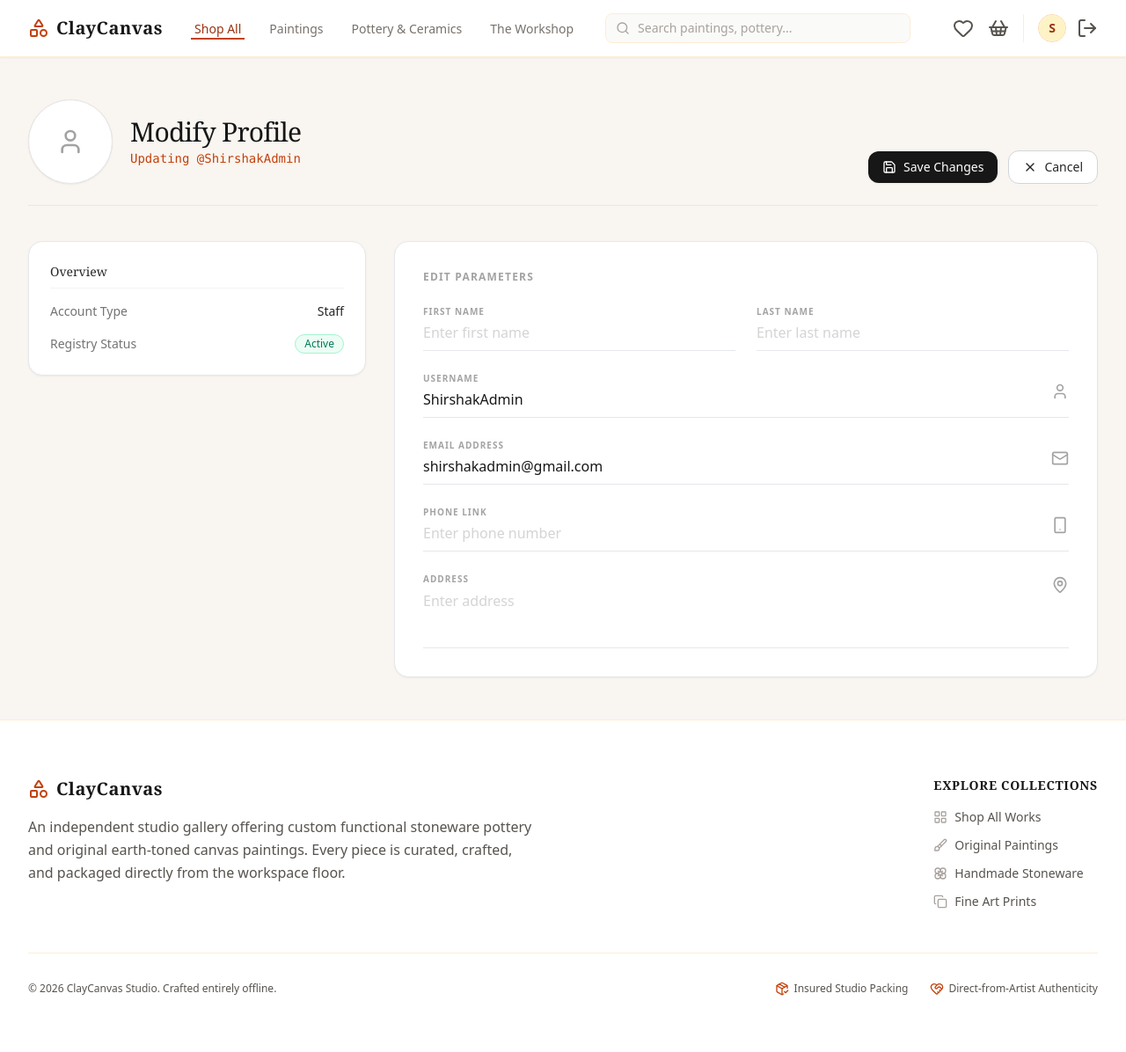
After one commit to bipinjlimbu/B2C-E-Commerce---Django-Project-II, a Django app: page /profile/edit/ in a window 1280 px wide. The commit adds this page. Shown: the whole page at 88% size. Run offline with Django 5.2, Linux system fonts and the light colour scheme; a user stored in the database is signed in.

Commit message:
Edit Profile Page Added

```diff
--- /dev/null
+++ b/cc_project/cc_app/templates/main/edit_profile_page.html
@@ -0,0 +1,147 @@
+<!DOCTYPE html>
+<html lang="en">
+<head>
+    <meta charset="UTF-8">
+    <meta name="viewport" content="width=device-width, initial-scale=1.0">
+    <title>Edit Profile | ClayCanvas</title>
+    {% load static %}
+    <link href="{% static 'css/styles.css' %}" rel="stylesheet" />
+</head>
+<body class="bg-[#f9f5f0] font-sans min-h-screen flex flex-col text-neutral-900">
+
+    {% include 'components/_navbar.html' %}
+
+    {% include 'components/_messages.html' %}
+
+    <main class="flex-grow max-w-7xl w-full mx-auto px-4 py-12 sm:px-6 lg:px-8">
+        <form method="POST" enctype="multipart/form-data">
+            {% csrf_token %}
+
+            <div class="mb-10 flex flex-col sm:flex-row sm:items-end sm:justify-between gap-6 pb-6 border-b border-gray-200">
+                <div class="flex items-center gap-5">
+                    <div class="relative w-24 h-24 shrink-0 group">
+                        <div class="absolute inset-0 bg-orange-700 rounded-full rotate-6 opacity-10 group-hover:rotate-12 transition-transform"></div>
+                        <div class="relative w-24 h-24 rounded-full bg-white border border-gray-200 overflow-hidden flex items-center justify-center text-neutral-400 shadow-sm">
+                            {% if user.profile_picture %}
+                                <img src="{{ user.profile_picture.url }}" alt="{{ user.username }}" class="w-full h-full object-cover opacity-90">
+                            {% else %}
+                                <i data-lucide="user" class="w-8 h-8"></i>
+                            {% endif %}
+                            <label for="profile_picture" class="absolute inset-0 bg-neutral-900/70 flex flex-col items-center justify-center gap-0.5 cursor-pointer opacity-0 group-hover:opacity-100 transition-opacity text-white text-[10px] font-bold uppercase tracking-wider">
+                                <i data-lucide="camera" class="w-4 h-4 text-orange-400"></i>
+                                Edit
+                            </label>
+                            <input type="file" id="profile_picture" name="profile_picture" class="hidden" accept="image/*">
+                        </div>
+                    </div>
+                    <div>
+                        <h1 class="text-3xl font-serif font-normal text-neutral-900 tracking-tight">Modify Profile</h1>
+                        <p class="text-sm font-mono text-orange-700 mt-0.5">Updating @{{ user.username|default:"dummy_creator" }}</p>
+                    </div>
+                </div>
+
+                <div class="flex flex-wrap items-center gap-3">
+                    <button type="submit" class="bg-neutral-900 hover:bg-orange-700 text-white font-medium py-2 px-4 rounded-xl transition-colors text-sm flex items-center gap-2 shadow-sm">
+                        <i data-lucide="save" class="w-4 h-4"></i>
+                        Save Changes
+                    </button>
+                    <a href="/profile/" class="bg-white hover:bg-neutral-50 text-neutral-800 font-medium py-2 px-4 rounded-xl transition-colors text-sm border border-gray-300 flex items-center gap-2">
+                        <i data-lucide="x" class="w-4 h-4"></i>
+                        Cancel
+                    </a>
+                </div>
+            </div>
+
+            <div class="grid grid-cols-1 lg:grid-cols-3 gap-8 items-start">
+
+                <div class="lg:col-span-1 space-y-4">
+                    <div class="bg-white border border-gray-200 p-6 rounded-2xl shadow-sm space-y-4">
+                        <h3 class="text-sm font-serif font-normal text-neutral-800 border-b border-gray-100 pb-2">Overview</h3>
+
+                        <div class="flex items-center justify-between text-sm">
+                            <span class="text-neutral-500">Account Type</span>
+                            <span class="font-medium text-neutral-800">
+                                {% if user.is_staff %}Staff{% else %}Customer{% endif %}
+                            </span>
+                        </div>
+
+                        <div class="flex items-center justify-between text-sm">
+                            <span class="text-neutral-500">Registry Status</span>
+                            <span class="inline-flex items-center px-2.5 py-0.5 rounded-full text-xs font-medium bg-emerald-50 text-emerald-700 border border-emerald-200">
+                                Active
+                            </span>
+                        </div>
+                    </div>
+                </div>
+
+                <div class="lg:col-span-2 bg-white border border-gray-200 p-8 rounded-2xl shadow-sm">
+                    <h2 class="text-xs font-bold uppercase tracking-widest text-neutral-400 mb-6">Edit Parameters</h2>
+
+                    <div class="space-y-6">
+                        <div class="grid grid-cols-1 sm:grid-cols-2 gap-6">
+                            <div class="border-b border-gray-200 pb-2 focus-within:border-orange-700 transition-colors">
+                                <label for="first_name" class="text-[10px] font-bold uppercase tracking-widest text-neutral-400 block mb-1">First Name</label>
+                                <input type="text" id="first_name" name="first_name" {% if data %}value="{{ data.first_name }}"{% else %}value="{{ user.first_name|default:'' }}" {% endif %} placeholder="Enter first name" class="w-full bg-transparent text-base font-medium text-neutral-900 focus:outline-none placeholder-neutral-300">
+                            </div>
+
+                            <div class="border-b border-gray-200 pb-2 focus-within:border-orange-700 transition-colors">
+                                <label for="last_name" class="text-[10px] font-bold uppercase tracking-widest text-neutral-400 block mb-1">Last Name</label>
+                                <input type="text" id="last_name" name="last_name" {% if data %}value="{{ data.last_name }}"{% else %}value="{{ user.last_name|default:'' }}" {% endif %} placeholder="Enter last name" class="w-full bg-transparent text-base font-medium text-neutral-9900 focus:outline-none placeholder-neutral-300">
+                            </div>
+                        </div>
+
+                        <div class="flex items-center justify-between gap-4 border-b border-gray-200 pb-2 focus-within:border-orange-700 transition-colors">
+                            <div class="flex-grow">
+                                <label for="username" class="text-[10px] font-bold uppercase tracking-widest text-neutral-400 block mb-1">Username</label>
+                                <input type="text" id="username" name="username" {% if data %}value="{{ data.username }}"{% else %}value="{{ user.username|default:'' }}" {% endif %} placeholder="Enter username" class="w-full bg-transparent text-base font-medium text-neutral-900 focus:outline-none placeholder-neutral-300">
+                                {% if errors.username %}
+                                    <p class="text-red-500 text-xs mt-1">{{ errors.username }}</p>
+                                {% endif %}
+                            </div>
+                            <i data-lucide="user" class="w-5 h-5 text-neutral-400 shrink-0"></i>
+                        </div>
+
+                        <div class="flex items-center justify-between gap-4 border-b border-gray-200 pb-2 focus-within:border-orange-700 transition-colors">
+                            <div class="flex-grow">
+                                <label for="email" class="text-[10px] font-bold uppercase tracking-widest text-neutral-400 block mb-1">Email Address</label>
+                                <input type="email" id="email" name="email" {% if data %}value="{{ data.email }}"{% else %}value="{{ user.email|default:'' }}" {% endif %} placeholder="Enter email address" class="w-full bg-transparent text-base font-medium text-neutral-900 focus:outline-none placeholder-neutral-300">
+                                {% if errors.email %}
+                                    <p class="text-red-500 text-xs mt-1">{{ errors.email }}</p>
+                                {% endif %}
+                            </div>
+                            <i data-lucide="mail" class="w-5 h-5 text-neutral-400 shrink-0"></i>
+                        </div>
+
+                        <div class="flex items-center justify-between gap-4 border-b border-gray-200 pb-2 focus-within:border-orange-700 transition-colors">
+                            <div class="flex-grow">
+                                <label for="phone" class="text-[10px] font-bold uppercase tracking-widest text-neutral-400 block mb-1">Phone Link</label>
+                                <input type="text" id="phone" name="phone" {% if data %}value="{{ data.phone }}"{% else %}value="{{ user.phone|default:'' }}" {% endif %} placeholder="Enter phone number" class="w-full bg-transparent text-base font-medium text-neutral-900 focus:outline-none placeholder-neutral-300">
+                            </div>
+                            <i data-lucide="smartphone" class="w-5 h-5 text-neutral-400 shrink-0"></i>
+                        </div>
+
+                        <div class="flex items-start justify-between gap-4 border-b border-gray-200 pb-2 focus-within:border-orange-700 transition-colors">
+                            <div class="flex-grow">
+                                <label for="address" class="text-[10px] font-bold uppercase tracking-widest text-neutral-400 block mb-1">Address</label>
+                                <textarea id="address" name="address" rows="2" placeholder="Enter address" class="w-full bg-transparent text-base font-medium text-neutral-900 focus:outline-none placeholder-neutral-300 resize-none leading-relaxed">{% if data %}{{ data.address }}{% else %}{{ user.address|default:'' }}{% endif %}</textarea>
+                                {% if errors.address %}
+                                    <p class="text-red-500 text-xs mt-1">{{ errors.address }}</p>
+                                {% endif %}
+                            </div>
+                            <i data-lucide="map-pin" class="w-5 h-5 text-neutral-400 shrink-0 mt-1"></i>
+                        </div>
+                    </div>
+                </div>
+
+            </div>
+        </form>
+    </main>
+
+    {% include 'components/_footer.html' %}
+
+    <script src="{% static 'js/lucide.min.js' %}"></script>
+    <script>
+        lucide.createIcons();
+    </script>
+</body>
+</html>
--- a/cc_project/cc_app/templates/main/profile_page.html
+++ b/cc_project/cc_app/templates/main/profile_page.html
@@ -124,8 +124,8 @@
 
                     <div class="flex items-start justify-between gap-4">
                         <div>
-                            <span class="text-[10px] font-bold uppercase tracking-widest text-neutral-400 block mb-1">Logistics Drop Terminal</span>
-                            <p class="text-base font-medium text-neutral-900 whitespace-pre-line leading-relaxed">{{ user.address|default:"No shipping coordinates active" }}</p>
+                            <span class="text-[10px] font-bold uppercase tracking-widest text-neutral-400 block mb-1">Address</span>
+                            <p class="text-base font-medium text-neutral-900 whitespace-pre-line leading-relaxed">{{ user.address|default:"No Address provided" }}</p>
                         </div>
                         <i data-lucide="map-pin" class="w-5 h-5 text-neutral-400 shrink-0 mt-1"></i>
                     </div>
--- a/cc_project/cc_app/urls.py
+++ b/cc_project/cc_app/urls.py
@@ -1,7 +1,7 @@
 from django.urls import path
 from .views.auth_view import register_view, login_view, logout_view
 from .views.main_view import home_page
-from .views.profile_view import profile_view, delete_profile_view
+from .views.profile_view import profile_view, edit_profile_view, delete_profile_view
 
 urlpatterns = [
     path('', home_page, name='home'),
@@ -9,5 +9,6 @@ urlpatterns = [
     path('login/', login_view, name='login'),
     path('logout/', logout_view, name='logout'),
     path('profile/', profile_view, name='profile'),
+    path('profile/edit/', edit_profile_view, name='edit_profile'),
     path('profile/delete/<int:user_id>/', delete_profile_view, name='delete_profile'),
 ]
--- a/cc_project/cc_app/views/profile_view.py
+++ b/cc_project/cc_app/views/profile_view.py
@@ -6,6 +6,10 @@ from ..models import User
 @login_required
 def profile_view(request):
     return render(request, 'main/profile_page.html')
+
+@login_required
+def edit_profile_view(request):
+    return render(request, 'main/edit_profile_page.html')
 
 @login_required
 def delete_profile_view(request, user_id):
--- a/cc_project/static/css/styles.css
+++ b/cc_project/static/css/styles.css
@@ -416,7 +416,7 @@ Ensure the default browser behavior of the `hidden` attribute.
   display: none;
 }
 
-.translate-x-\[120\%\], .rotate-6 {
+.translate-x-\[120\%\], .rotate-6, .group-hover\:rotate-12 {
   --tw-translate-x: 0;
   --tw-translate-y: 0;
   --tw-rotate: 0;
@@ -921,6 +921,14 @@ Ensure the default browser behavior of the `hidden` attribute.
   animation: pulse 2s cubic-bezier(0.4, 0, 0.6, 1) infinite;
 }
 
+.cursor-pointer {
+  cursor: pointer;
+}
+
+.resize-none {
+  resize: none;
+}
+
 .snap-x {
   scroll-snap-type: x var(--tw-scroll-snap-strictness);
 }
@@ -995,6 +1003,14 @@ Ensure the default browser behavior of the `hidden` attribute.
 
 .gap-5 {
   gap: 1.25rem;
+}
+
+.gap-0\.5 {
+  gap: 0.125rem;
+}
+
+.gap-0 {
+  gap: 0px;
 }
 
 .gap-x-6 {
@@ -1409,6 +1425,10 @@ Ensure the default browser behavior of the `hidden` attribute.
   background-color: rgb(236 253 245 / var(--tw-bg-opacity));
 }
 
+.bg-neutral-900\/70 {
+  background-color: rgb(23 23 23 / 0.7);
+}
+
 .bg-gradient-to-b {
   background-image: linear-gradient(to bottom, var(--tw-gradient-stops));
 }
@@ -1915,6 +1935,16 @@ Ensure the default browser behavior of the `hidden` attribute.
   color: rgb(168 162 158 / var(--tw-placeholder-opacity));
 }
 
+.placeholder-neutral-300::-moz-placeholder {
+  --tw-placeholder-opacity: 1;
+  color: rgb(212 212 212 / var(--tw-placeholder-opacity));
+}
+
+.placeholder-neutral-300::placeholder {
+  --tw-placeholder-opacity: 1;
+  color: rgb(212 212 212 / var(--tw-placeholder-opacity));
+}
+
 .opacity-5 {
   opacity: 0.05;
 }
@@ -1933,6 +1963,10 @@ Ensure the default browser behavior of the `hidden` attribute.
 
 .opacity-10 {
   opacity: 0.1;
+}
+
+.opacity-90 {
+  opacity: 0.9;
 }
 
 .shadow {
@@ -1988,6 +2022,18 @@ Ensure the default browser behavior of the `hidden` attribute.
   transition-duration: 150ms;
 }
 
+.transition-transform {
+  transition-property: transform;
+  transition-timing-function: cubic-bezier(0.4, 0, 0.2, 1);
+  transition-duration: 150ms;
+}
+
+.transition-opacity {
+  transition-property: opacity;
+  transition-timing-function: cubic-bezier(0.4, 0, 0.2, 1);
+  transition-duration: 150ms;
+}
+
 .duration-300 {
   transition-duration: 300ms;
 }
@@ -2052,6 +2098,11 @@ Ensure the default browser behavior of the `hidden` attribute.
 .file\:text-white::file-selector-button {
   --tw-text-opacity: 1;
   color: rgb(255 255 255 / var(--tw-text-opacity));
+}
+
+.focus-within\:border-orange-700:focus-within {
+  --tw-border-opacity: 1;
+  border-color: rgb(194 65 12 / var(--tw-border-opacity));
 }
 
 .hover\:border-orange-300:hover {
@@ -2213,6 +2264,11 @@ Ensure the default browser behavior of the `hidden` attribute.
   --tw-ring-color: rgb(194 65 12 / var(--tw-ring-opacity));
 }
 
+.group:hover .group-hover\:rotate-12 {
+  --tw-rotate: 12deg;
+  transform: var(--tw-transform);
+}
+
 .group:hover .group-hover\:border-orange-600 {
   --tw-border-opacity: 1;
   border-color: rgb(234 88 12 / var(--tw-border-opacity));
@@ -2231,6 +2287,10 @@ Ensure the default browser behavior of the `hidden` attribute.
 .group:hover .group-hover\:text-orange-600 {
   --tw-text-opacity: 1;
   color: rgb(234 88 12 / var(--tw-text-opacity));
+}
+
+.group:hover .group-hover\:opacity-100 {
+  opacity: 1;
 }
 
 @media (min-width: 640px) {
```
